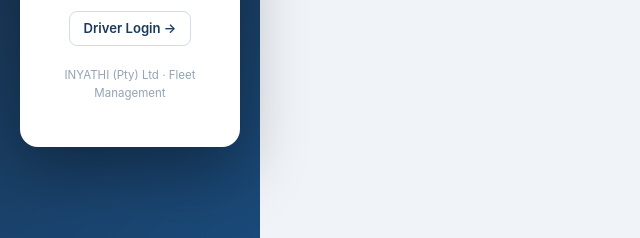
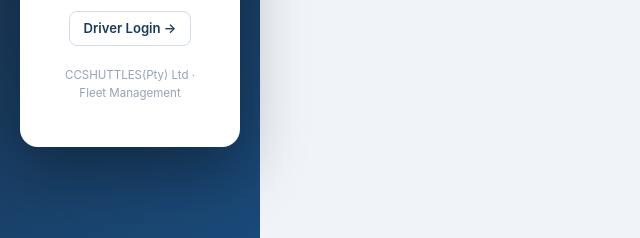
Before and after one commit to stoner4kt/ToursystemV1, a website: page admin-login.html in a window 1280 px wide. Shown: the part 559-797 px from the top of the page, 0-640 px from the left. Drawn offline with nearby package versions, Linux system fonts and the light colour scheme.

Commit message:
update admin-login.html

```diff
--- a/admin-login.html
+++ b/admin-login.html
@@ -38,7 +38,7 @@
         <a href="driver-login.html" class="login-link">Driver Login →</a>
       </div>
 
-      <div class="login-footer">INYATHI (Pty) Ltd · Fleet Management</div>
+      <div class="login-footer">CCSHUTTLES(Pty) Ltd · Fleet Management</div>
     </div>
   </div>
 
```
